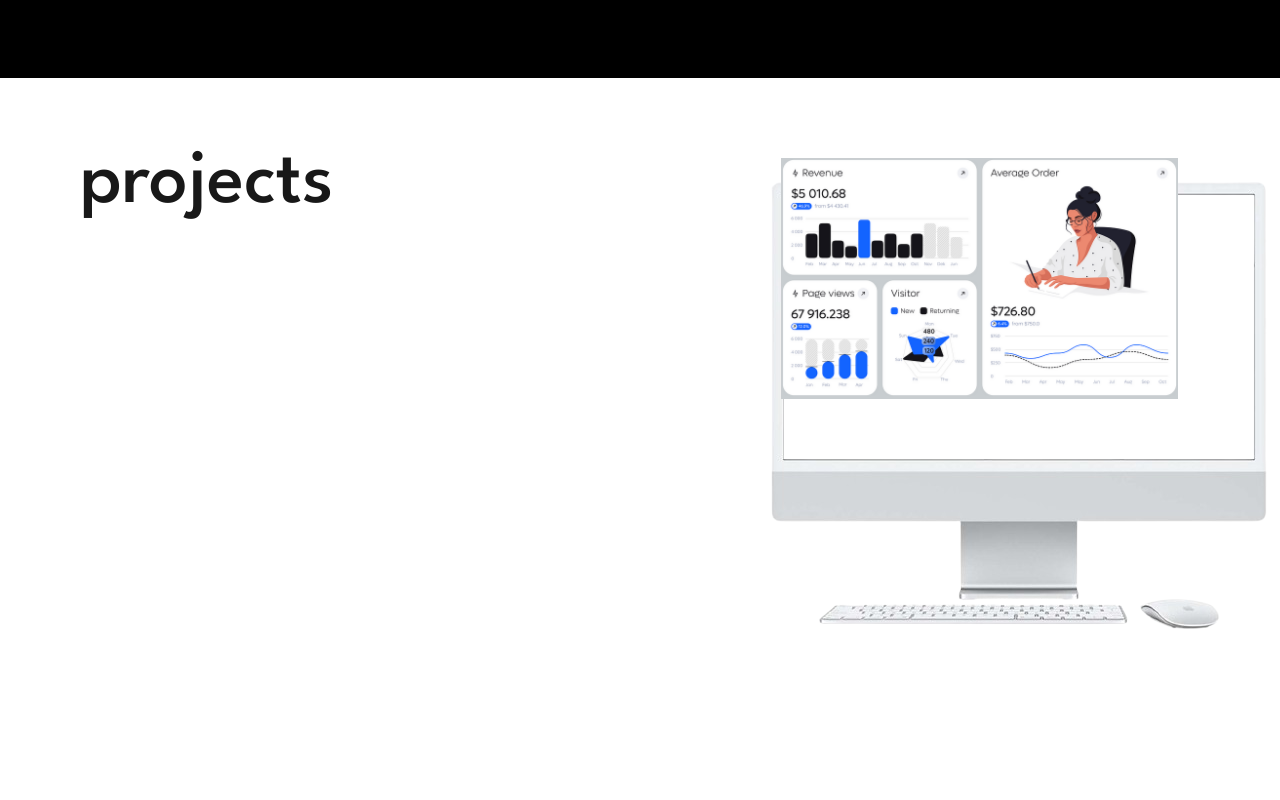
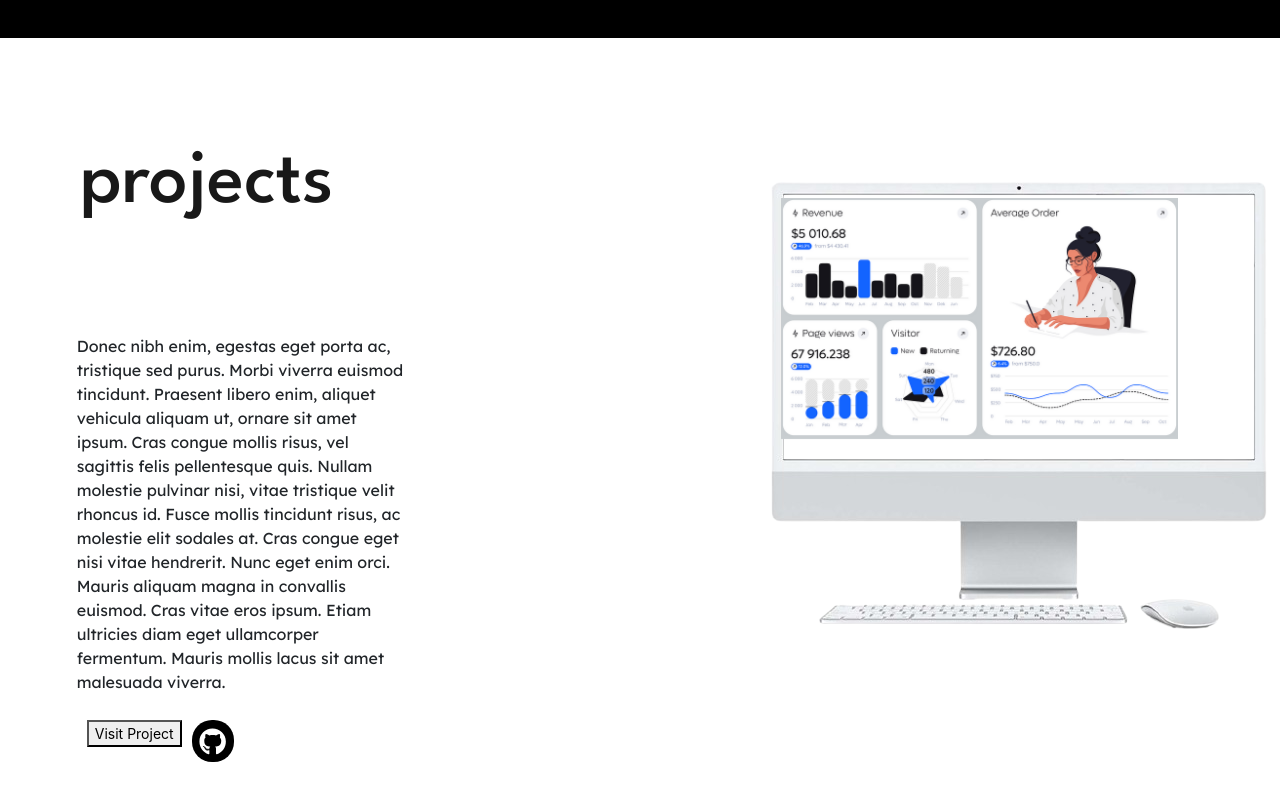
Before and after one commit to DanejSakshi13/react-portfolio, a React (Create React App) app: page /projects in a window 1280 px wide. Shown: the part 1162-1962 px from the top of the page. Built offline with nearby package versions, Linux system fonts and the light colour scheme.

Commit message:
project description

```diff
--- a/package.json
+++ b/package.json
@@ -3,7 +3,7 @@
   "version": "0.1.0",
   "private": true,
   "dependencies": {
-    "@fortawesome/fontawesome-svg-core": "^6.5.1",
+    "@fortawesome/fontawesome-svg-core": "^6.5.2",
     "@fortawesome/free-brands-svg-icons": "^6.5.1",
     "@fortawesome/free-solid-svg-icons": "^6.5.1",
     "@fortawesome/react-fontawesome": "^0.2.0",
@@ -18,6 +18,7 @@
     "clsx": "^2.1.0",
     "d3-selection": "^3.0.0",
     "flubber": "^0.4.2",
+    "font-awesome-icons": "^1.6.0",
     "framer-motion": "^10.18.0",
     "lodash": "^4.17.21",
     "react": "^18.2.0",
--- a/src/components/Count.css
+++ b/src/components/Count.css
@@ -3,6 +3,12 @@
     background-size: cover;
     position: relative;
     padding-top: 5vh;
+    background-color: black;
+    height: 50vh;
+    background-size: cover;
+    position: relative;
+    width: 100%;
+    padding-top: 8vh;
 }
 
 /* @media only screen and (max-width: 600px) {
@@ -13,15 +19,7 @@
     height:10vh
   }
 } */
-.stats{
-    /* background-image: url("../images/dot.png"); */
-    background-color: black;
-    height: 50vh;
-    background-size: cover;
-    position: relative;
-    width: 100%;
-    padding-top: 8vh;
-}
+
 
 .stats-row{
     align-items: center;
--- a/src/components/Count.jsx
+++ b/src/components/Count.jsx
@@ -31,7 +31,7 @@ export default function Count() {
 
   return (
     <div id="count-section" className="count">
-      <div className="stats">
+
         <Row className="stats-row">
           <Col span={4} className="data">
             <h1 className="count-digits">
@@ -52,7 +52,7 @@ export default function Count() {
             <h5>programming languages</h5>
           </Col>
         </Row>
-      </div>
+
     </div>
   );
 }
--- a/src/components/Home.css
+++ b/src/components/Home.css
@@ -49,6 +49,7 @@
     justify-content: space-evenly;
 }
 
+
 @media only screen and (max-width: 600px) {
   .socials {
     width:80%;
--- a/src/components/Home.jsx
+++ b/src/components/Home.jsx
@@ -23,7 +23,7 @@ export default function Home() {
             <div className="round-button"><a href="https://github.com/DanejSakshi13"><FontAwesomeIcon icon={faGithub} className="icon"/></a></div>
           </div>
         </Col>
-        <Col xs={24} sm={12} >
+        <Col xs={24} sm={12}>
           <div className="img-div">
             <img src={homeScreenPopGif} alt="Code Typing GIF" className="typing-gif" />
           </div>
--- /dev/null
+++ b/src/components/ProjectCarousel.css
@@ -0,0 +1,32 @@
+
+
+.carousel{
+    margin-top: 10%;
+
+}
+
+.d-block{
+    margin-top: 5vh;
+    width: 100%;
+    height: 38vh;
+    border-radius: 10px;
+
+}
+
+.img{
+    width: 100%;
+    position: sticky;
+
+}
+
+/* .carousel-caption2 {
+    color: black;
+    background-color: black;
+    margin-right: 1000px;
+}
+
+.carousel-caption3 {
+    color: black;
+    background-color: black;
+    margin-right: 10000px;
+} */
--- a/src/components/ProjectCarousel.jsx
+++ b/src/components/ProjectCarousel.jsx
@@ -3,44 +3,49 @@ import Carousel from 'react-bootstrap/Carousel';
 import project1 from "../images/project1.png";
 import project2 from "../images/project2.png";
 import project3 from "../images/project3.png";
-
+import "./ProjectCarousel.css"
 
 function CarouselFadeExample() {
   return (
-    <Carousel fade controls={false} indicators={false}>
-      <Carousel.Item>
+    <Carousel fade controls={false} indicators={false} >
+
+
+      <Carousel.Item classname="carousel">
+          <div className="d-block">
+          <img
+              className='img'
+              src={project1}
+              alt="First slide"
+              />
+          </div>
+
+
+      </Carousel.Item>
+
+      <Carousel.Item classname="carousel">
+        <div className="d-block">
         <img
-          className="d-block w-100"
-          src={project1}
-          alt="First slide"
-        />
-        <Carousel.Caption>
-          {/* <h3>First slide label</h3> */}
-          {/* <p>Nulla vitae elit libero, a pharetra augue mollis interdum.</p> */}
-        </Carousel.Caption>
-      </Carousel.Item>
-      <Carousel.Item>
-        <img
-          className="d-block w-100"
+        className='img'
           src={project2}
          alt="Second slide"
         />
-        <Carousel.Caption>
-          {/* <h3>Second slide label</h3> */}
-          {/* <p>Lorem ipsum dolor sit amet, consectetur adipiscing elit.</p> */}
-        </Carousel.Caption>
+        </div>
+
       </Carousel.Item>
-      <Carousel.Item>
+
+
+      <Carousel.Item classname="carousel">
+        <div className="d-block">
         <img
-          className="d-block w-100"
+          className='img'
           src={project3}
           alt="Third slide"
         />
-        <Carousel.Caption>
-          {/* <h3>Third slide label</h3> */}
-          {/* <p> Praesent commodo cursus magna, vel scelerisque nisl consectetur.</p> */}
-        </Carousel.Caption>
+        </div>
+
       </Carousel.Item>
+
+
     </Carousel>
   );
 }
--- /dev/null
+++ b/src/components/ProjectDescription.jsx
@@ -0,0 +1,56 @@
+import React from 'react';
+import Carousel from 'react-bootstrap/Carousel';
+import "./ProjectDescriptionCarousel.css";
+import { faGithub} from '@fortawesome/free-brands-svg-icons';
+import { FontAwesomeIcon } from '@fortawesome/react-fontawesome'; // Import FontAwesomeIcon
+
+
+function ProjectDescriptionCarousel() {
+  return (
+    <Carousel fade controls={false} indicators={false} >
+      <Carousel.Item className="carousel">
+        <div className="description">
+          <p style={{fontSize: "2vh"}}>
+            Lorem ipsum dolor sit amet, consectetur adipiscing elit. Curabitur mollis eget justo non posuere. Nullam at venenatis tortor. Proin rhoncus lectus sit amet aliquam mollis. Ut aliquam, mi nec tempor consequat, leo tellus egestas massa, in laoreet ex ipsum sed sem. Nullam pellentesque lorem in velit aliquam commodo. Etiam rhoncus pharetra tortor eget iaculis. Sed quam dolor, efficitur sit amet neque non, feugiat mattis libero.
+          </p>
+
+          <div className='buttonsWrapper'>
+            <div><button className='projectButton'>Visit Project</button></div>
+            <div className="round-button"><a href=""><FontAwesomeIcon icon={faGithub} className="icon"/></a></div>
+          </div>
+
+        </div>
+      </Carousel.Item>
+
+      <Carousel.Item className="carousel">
+        <div className="description">
+          <p style={{fontSize: "2vh"}}>
+            Donec nibh enim, egestas eget porta ac, tristique sed purus. Morbi viverra euismod tincidunt. Praesent libero enim, aliquet vehicula aliquam ut, ornare sit amet ipsum. Cras congue mollis risus, vel sagittis felis pellentesque quis. Nullam molestie pulvinar nisi, vitae tristique velit rhoncus id. Fusce mollis tincidunt risus, ac molestie elit sodales at. Cras congue eget nisi vitae hendrerit. Nunc eget enim orci. Mauris aliquam magna in convallis euismod. Cras vitae eros ipsum. Etiam ultricies diam eget ullamcorper fermentum. Mauris mollis lacus sit amet malesuada viverra.
+          </p>
+
+          <div className='buttonsWrapper'>
+            <div><button className='projectButton'>Visit Project</button></div>
+            <div className="round-button"><a href=""><FontAwesomeIcon icon={faGithub} className="icon"/></a></div>
+          </div>
+
+        </div>
+      </Carousel.Item>
+
+      <Carousel.Item className="carousel">
+        <div className="description">
+          <p style={{fontSize: "2vh"}}>
+            Phasellus tellus nisl, condimentum sed urna sit amet, porttitor consequat neque. Cras vitae facilisis sapien, vitae sagittis lacus. Pellentesque in ullamcorper ex, sed fermentum urna. Nullam eget pulvinar mi. Nunc rutrum tincidunt justo, eu convallis sem aliquam in. Vivamus sapien sapien, laoreet eget gravida id, suscipit vitae tortor. Nullam vitae tortor sagittis erat congue sagittis sed at eros. Donec a eros at augue tristique commodo mattis eu diam.
+          </p>
+
+          <div className='buttonsWrapper'>
+            <div><button className='projectButton'>Visit Project</button></div>
+            <div className="round-button"><a href=""><FontAwesomeIcon icon={faGithub} className="icon"/></a></div>
+          </div>
+
+        </div>
+      </Carousel.Item>
+    </Carousel>
+  );
+}
+
+export default ProjectDescriptionCarousel;
--- /dev/null
+++ b/src/components/ProjectDescriptionCarousel.css
@@ -0,0 +1,19 @@
+.round-button{
+    width: 3em;
+    height: 3em;
+    background-color: black;
+    border-radius: 20px;
+    cursor: pointer;
+}
+.description{
+    margin-left: 5vw;
+}
+
+.buttonsWrapper{
+    display: flex;
+    flex-direction: row;
+    justify-content: space-evenly;
+    width: max-content;
+    padding: 10px;
+    gap: 10px
+}
--- a/src/components/Projects.jsx
+++ b/src/components/Projects.jsx
@@ -2,13 +2,14 @@ import React from "react";
 import "./Projects.css";
 import { Card, Row, Col } from "antd";
 import ProjectCarousel from "./ProjectCarousel";
+import ProjectDescriptionCarousel from "./ProjectDescription";
 
 const Projects = () => {
     return (
         <Row className="projects">
             <Col span={12}>
                 <h1 className="heading">projects</h1>
-                <p className="project-desc"></p>
+                <div className="project-desc"><ProjectDescriptionCarousel/></div>
             </Col>
             <Col span={12}>
                 <div className="mac-mini-div">
```
Also changed, not shown: 1 other file (tests, documents, lock files or other folders).
